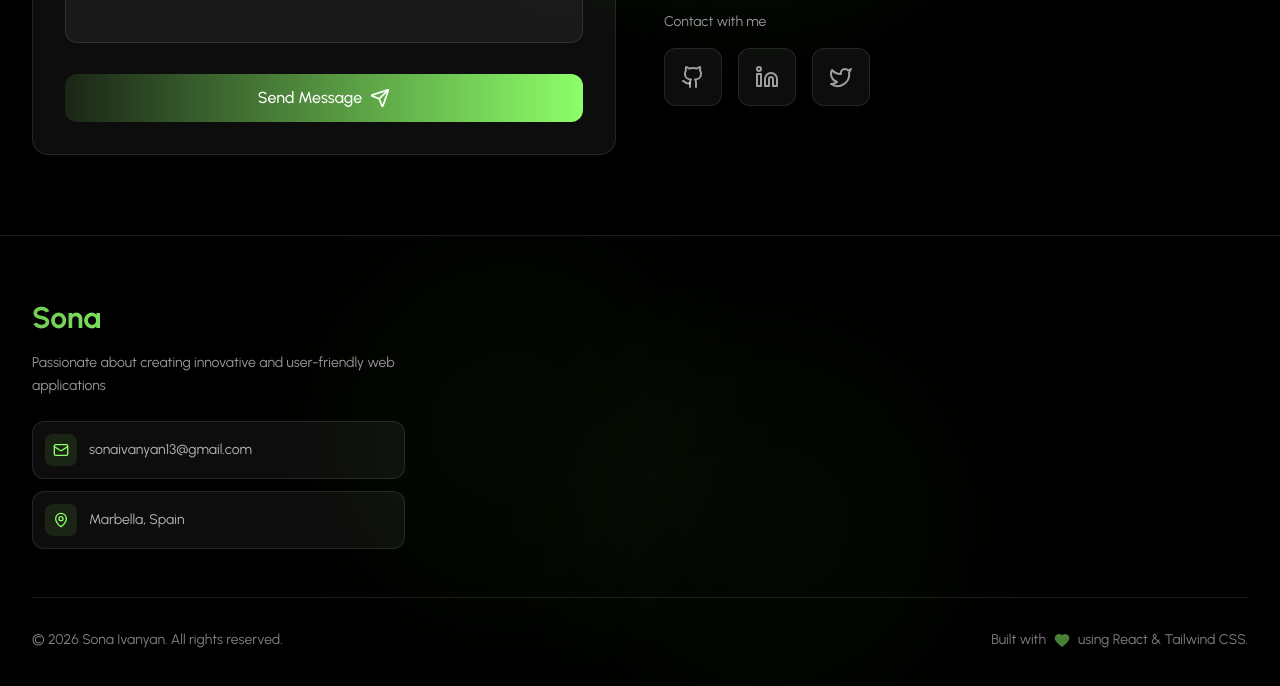
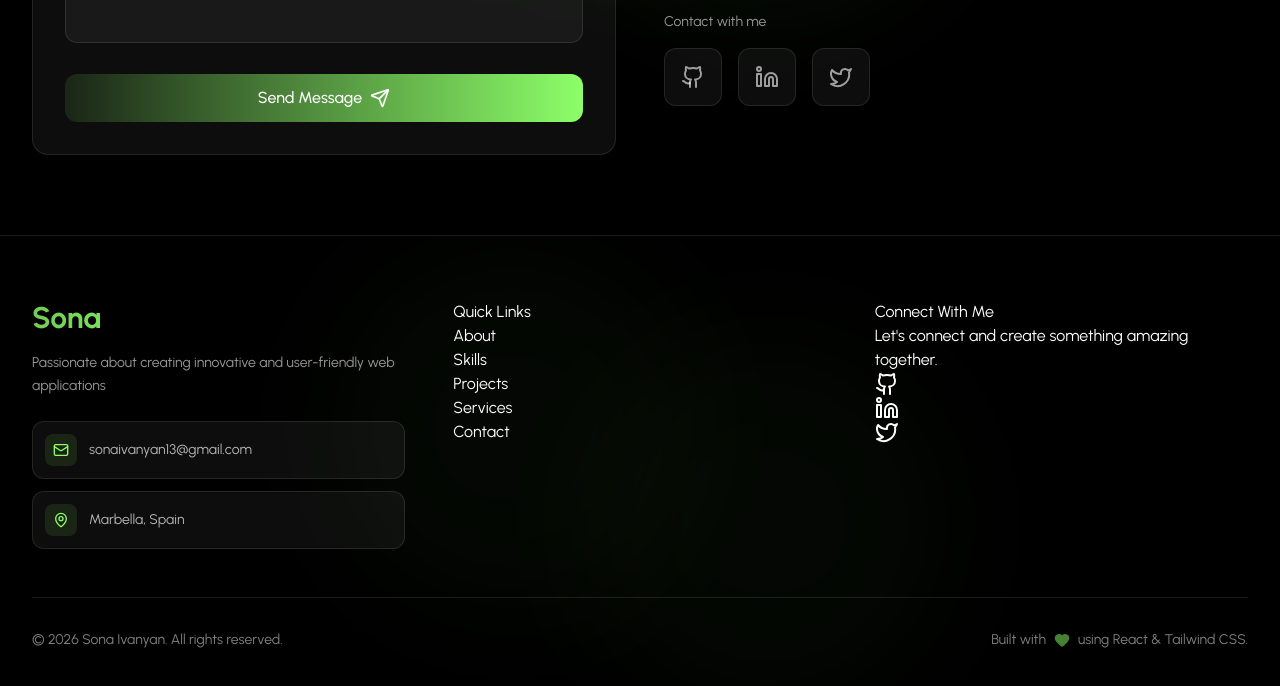
Before and after one commit to sonaiv13/portfolio_demo, a React (Vite) app: page / in a window 1280 px wide. Shown: the part 6055-6741 px from the top of the page. Built offline with nearby package versions, Linux system fonts and the light colour scheme.

Commit message:
Links and social icons added to the footer

```diff
--- a/src/components/layout/Footer.jsx
+++ b/src/components/layout/Footer.jsx
@@ -55,6 +55,52 @@ const Footer = () => {
                             </div>
                         </div>
                     </FadeIn>
+
+                    <FadeIn delay={100}>
+                        <div>
+                            <h4 className=''>Quick Links</h4>
+                            <ul className=''>
+                                {NAV_LINKS.map((link) => (
+                                    <li key={link.id}>
+                                        <button
+                                            onClick={() => scrollToSection(link.id)}
+                                            className=''
+                                        >
+                                            <div className=''/>
+                                            <span className=''>{link.label}</span>
+                                        </button>
+                                    </li>
+                                ))}
+                            </ul>
+                        </div>
+                    </FadeIn>
+
+                    <FadeIn delay={200}>
+                        <div>
+                            <h4 className=''>Connect With Me</h4>
+                            <p className=''>
+                                Let's connect and create something amazing together.
+                            </p>
+                            <div className=''>
+                                {Object.entries(SOCIAL_LINKS).map(([platform, url]) => {
+                                    const Icon = socialIcons[platform];
+                                    return Icon ? (
+                                        <a
+                                            key={platform}
+                                            href={url}
+                                            target='_blank'
+                                            rel='noopener noreferrer'
+                                            className=''
+                                            aria-label={`Connect on ${platform}`}
+                                        >
+                                            <Icon className=''/>
+                                            <div className=''/>
+                                        </a>
+                                    ) : null;
+                                })}
+                            </div>
+                        </div>
+                    </FadeIn>
                 </div>
 
                 <FadeIn delay={300}>
```
